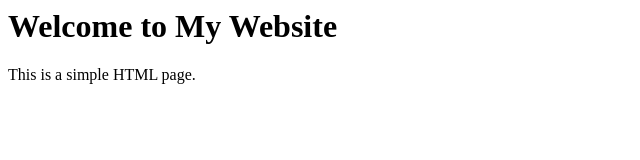
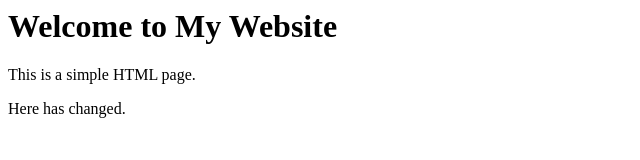
Before and after one commit to arckdkzh/git-demo, a plain HTML site: page index.html in a window 1280 px wide. Shown: the whole page, without its empty margins (0-640 px from the left). Drawn offline with Linux system fonts and the light colour scheme.

Commit message:
second save

```diff
--- a/index.html
+++ b/index.html
@@ -5,5 +5,6 @@
 <body>
     <h1>Welcome to My Website</h1>
     <p>This is a simple HTML page.</p>
+    <p>Here has changed.</p>
 </body>
 </html>
```
